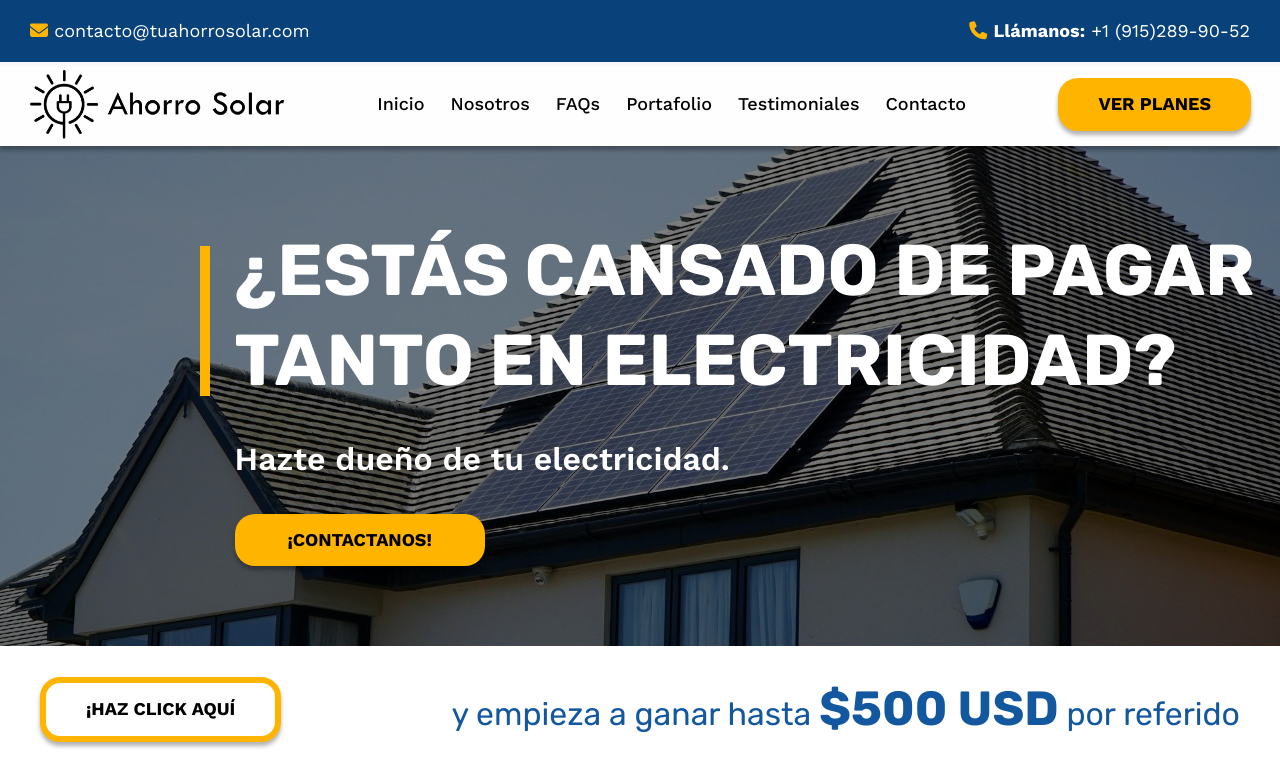
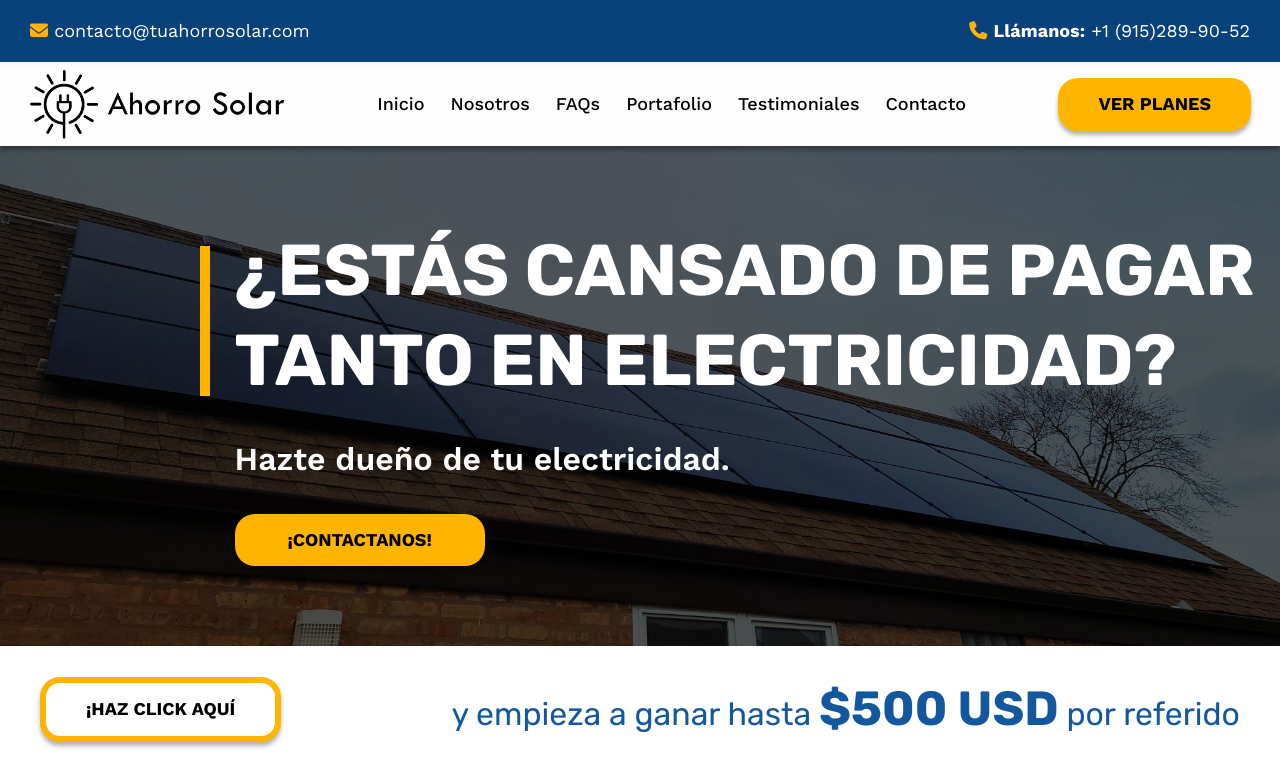
Before and after one commit to Camoralesh27/tuAhorroSolar, a website: page index.html in a window 1280 px wide. Shown: the top 770 px of the page. Drawn offline with nearby package versions, Linux system fonts and the light colour scheme.

Commit message:
cambiando imagen de hero

```diff
--- a/index.html
+++ b/index.html
@@ -61,7 +61,7 @@
         </div>
 
         <div class="hero__background">
-          <img src="./build/img/hero.jpg" alt="Imagen de fondo" class="hero__background-img">
+          <img src="./build/img/portafolio5.jpg" alt="Imagen de fondo" class="hero__background-img">
         </div>
 
         <div class="hero__overlay">
--- a/src/scss/layout/_hero.scss
+++ b/src/scss/layout/_hero.scss
@@ -24,6 +24,7 @@
         width: 100%;
         height: 100%;
         object-fit: cover;
+        object-position: 50% 80%;
     }
 
     &__overlay {
```
Also changed, not shown: build/css/app.css, 1 other file.
